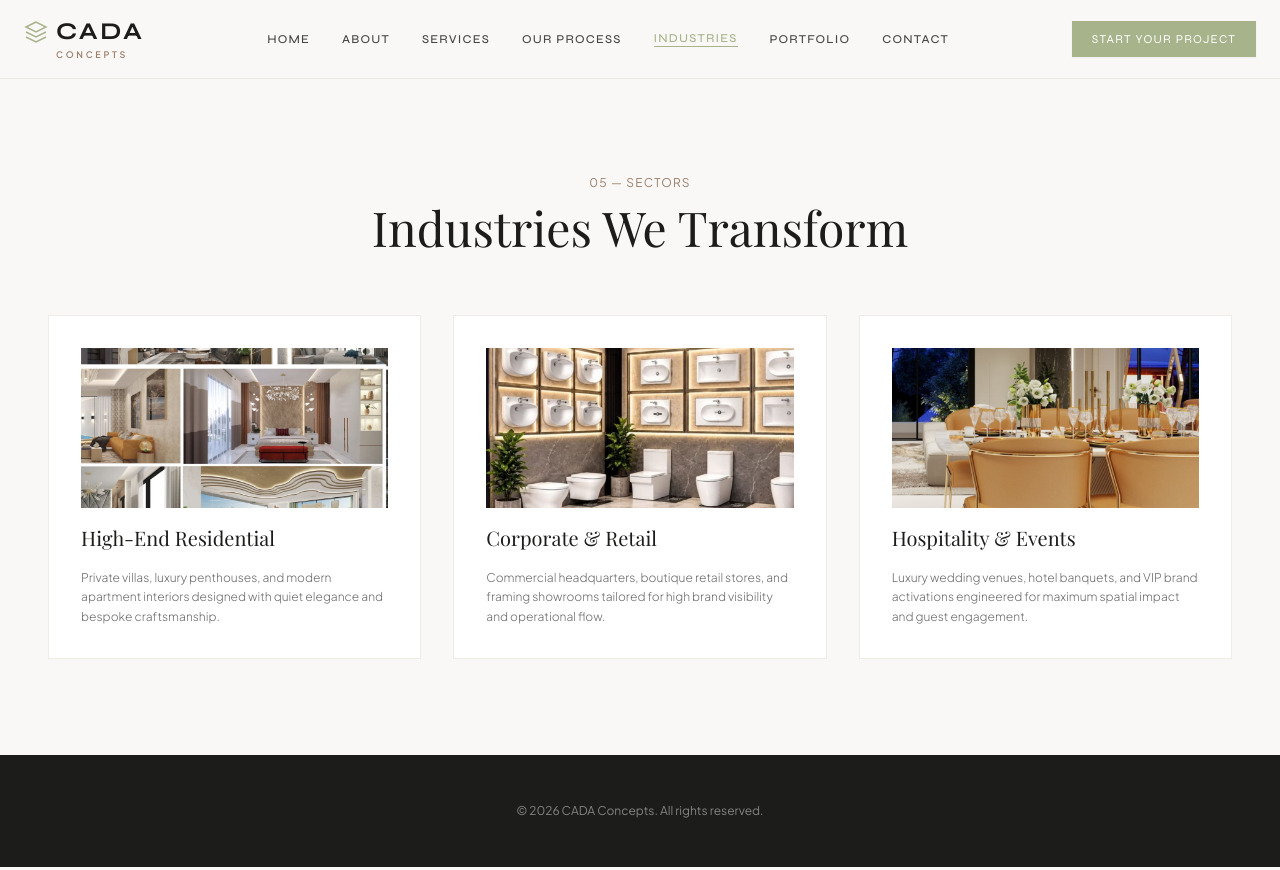
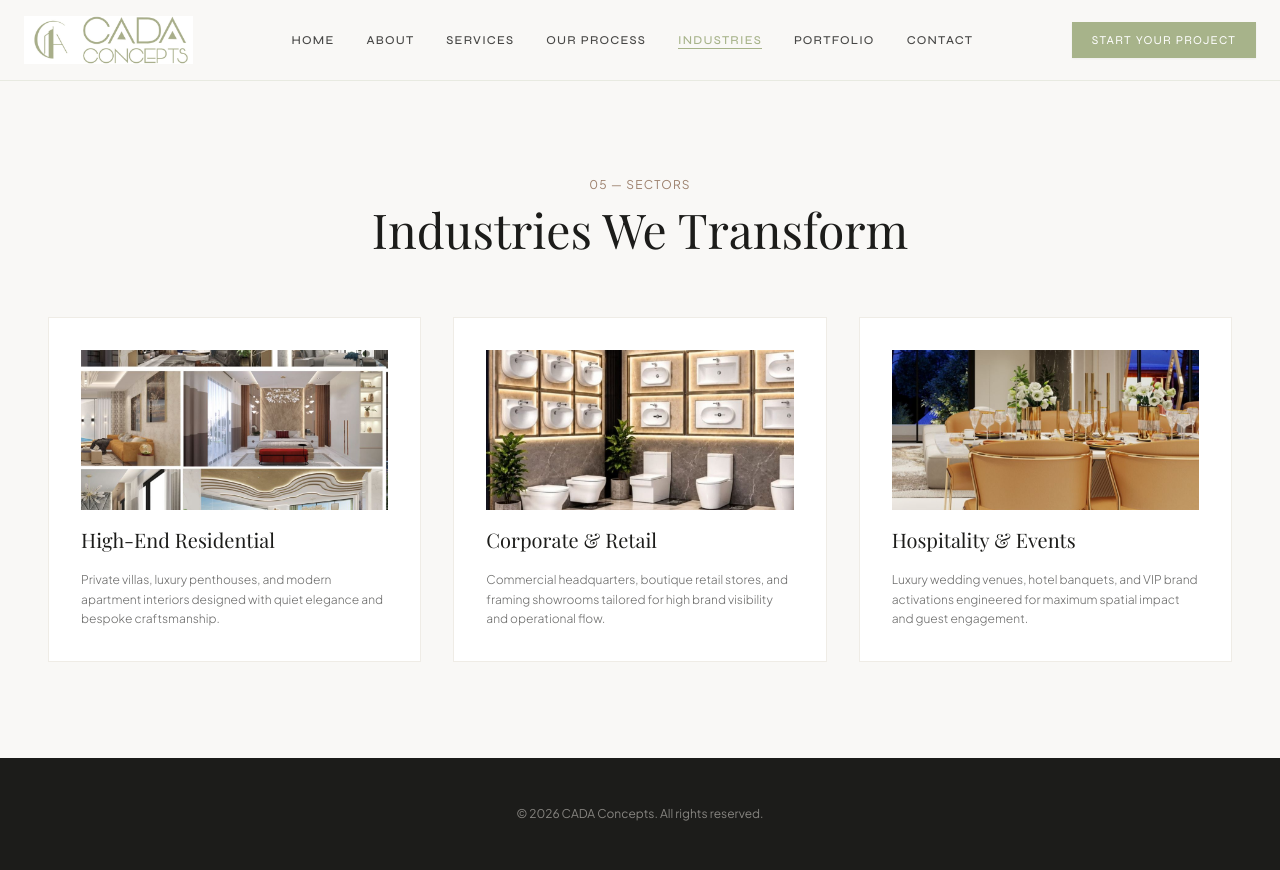
Before and after one commit to federicodumagpijr-tech/cada-concepts, a plain HTML site: page industries.html in a window 1280 px wide. Drawn offline with nearby package versions, Linux system fonts and the light colour scheme; a web font is replaced by a local one.

Commit message:
Fix HTML formatting and structure in industries.html

```diff
--- a/industries.html
+++ b/industries.html
@@ -18,15 +18,10 @@
     <!-- Header Navigation -->
     <header class="sticky top-0 z-50 bg-cada-cream/95 backdrop-blur-md border-b border-cada-sage/20">
         <div class="max-w-7xl mx-auto px-6 py-4 flex justify-between items-center">
-            <a href="index.html" class="flex flex-col group">
-                <div class="flex items-center gap-2">
-                    <svg class="w-6 h-6 text-cada-sage" viewBox="0 0 24 24" fill="none" stroke="currentColor" stroke-width="1.5">
-                        <path d="M12 2L2 7l10 5 10-5-10-5zM2 17l10 5 10-5M2 12l10 5 10-5"/>
-                    </svg>
-                    <span class="font-heading text-2xl font-bold tracking-widest text-cada-dark group-hover:text-cada-sage transition-colors">CADA</span>
-                </div>
-                <span class="text-[9px] uppercase tracking-[0.3em] text-cada-taupe font-semibold pl-8">CONCEPTS</span>
-            </a>
+
+<a href="index.html" class="block group">
+    <img src="Images/cclogo.jpg" alt="CADA Concepts Logo" class="h-12 w-auto object-contain transition-all duration-300 group-hover:scale-105 group-hover:opacity-90">
+</a>
 
             <nav class="hidden md:flex items-center space-x-8 text-xs font-heading font-medium tracking-widest uppercase text-cada-dark/80">
                 <a href="index.html" class="hover:text-cada-sage transition-colors">Home</a>
```
